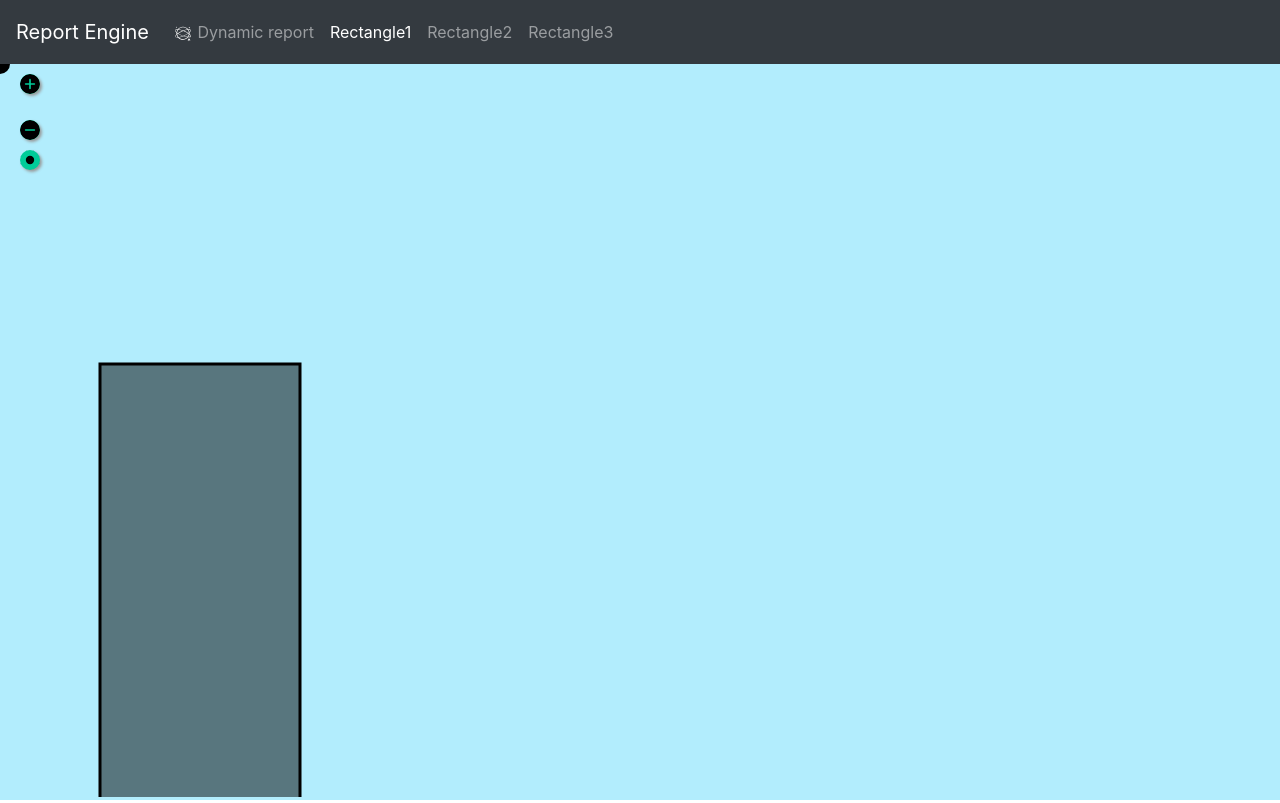
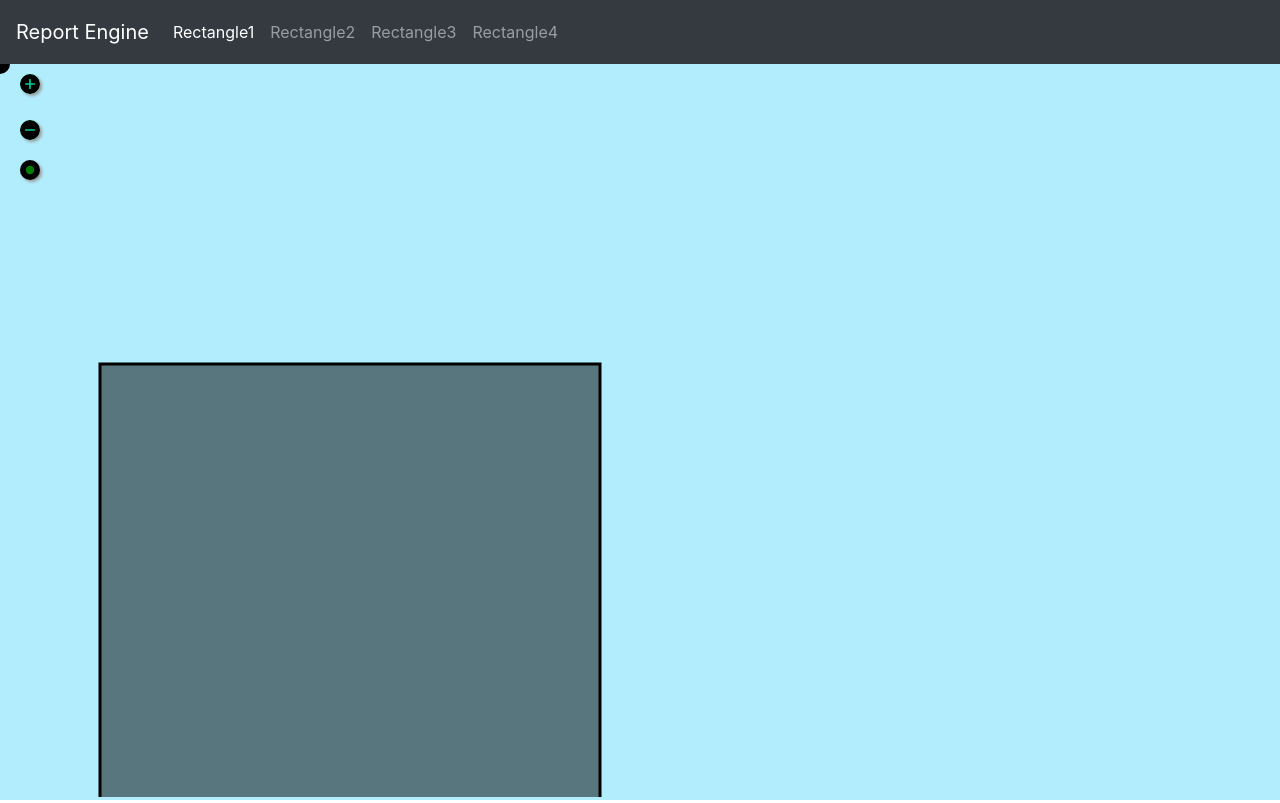
Before and after one commit to rajithabandara/redemo, an Angular app in the folder client/: page /reportengine/Rect1 in a window 1280 px wide. Built offline with nearby package versions, Linux system fonts and the light colour scheme.

Commit message:
minor changes

```diff
--- a/client/src/app/app.component.html
+++ b/client/src/app/app.component.html
@@ -54,18 +54,9 @@
       <li class="nav-item">
         <a
           class="nav-link"
-          [routerLink]="['reportengine', 'dynamic']"
-          routerLinkActive="active"
-        >
-          <img class="navicon" src="../assets/planet.svg" /> Dynamic report</a
-        >
-      </li>
-      <li class="nav-item">
-        <a
-          class="nav-link"
           [routerLink]="['reportengine', 'Rect1']"
           routerLinkActive="active"
-          >Rectangle1</a
+        >Rectangle1</a
         >
       </li>
       <li class="nav-item">
@@ -84,6 +75,14 @@
           >Rectangle3</a
         >
       </li>
+      <li class="nav-item">
+        <a
+          class="nav-link"
+          [routerLink]="['reportengine', 'Rect4']"
+          routerLinkActive="active"
+          >Rectangle4</a
+        >
+      </li>
     </ul>
     <ul class="navbar-nav"></ul>
   </div>
--- a/client/src/app/components/report-engine/report-engine.component.css
+++ b/client/src/app/components/report-engine/report-engine.component.css
@@ -47,10 +47,10 @@
   position: fixed;
   width: 20px;
   height: 20px;
-  top: 140px;
+  top: 150px;
   /* bottom: 40px; */
   /* right: 40px; */
-  background-color: #0c9;
+  background-color:black;
   color: #fff;
   border-radius: 50px;
   text-align: center;
--- a/client/src/app/components/report-engine/report-engine.component.html
+++ b/client/src/app/components/report-engine/report-engine.component.html
@@ -17,7 +17,7 @@
   </div> -->
 
   <div [ngSwitch]="param">
-    <div *ngSwitchCase="'dynamic'">
+    <div *ngSwitchCase="'Rect1'">
       <svg id="svgarea" class="svgfull" xmlns="http://www.w3.org/2000/svg">
         <circle
           [attr.cx]="reportWidth / 2"
@@ -25,19 +25,19 @@
           r="10"
         ></circle>
         <g id="grouparea" [attr.transform]="translateAttribute">
-          <!-- <rect
+          <rect
             x="100"
             y="300"
             width="500"
-            height="100"
+            height="500"
             style="
               fill: rgba(0, 0, 0, 0.5);
               stroke-width: 3;
               stroke: rgb(0, 0, 0);
             "
-          /> -->
+          />
 
-          <circle
+          <!-- <circle
             cx="100"
             cy="100"
             r="20"
@@ -79,7 +79,7 @@
               stroke-width: 3;
               stroke: rgb(0, 0, 0);
             "
-          />
+          /> -->
           <!-- <rect
             x="20"
             y="600"
@@ -117,7 +117,7 @@
         </g>
       </svg>
     </div>
-    <div *ngSwitchCase="'Rect1'">
+    <div *ngSwitchCase="'Rect2'">
       <svg id="svgarea" class="svgfull" xmlns="http://www.w3.org/2000/svg">
         <circle
           [attr.cx]="reportWidth / 2"
@@ -140,7 +140,7 @@
       </svg>
 
     </div>
-    <div *ngSwitchCase="'Rect2'">
+    <div *ngSwitchCase="'Rect3'">
       <svg id="svgarea" class="svgfull" xmlns="http://www.w3.org/2000/svg">
         <circle
           [attr.cx]="reportWidth / 2"
@@ -162,7 +162,7 @@
         </g>
       </svg>
     </div>
-    <div *ngSwitchCase="'Rect3'">
+    <div *ngSwitchCase="'Rect4'">
       <svg id="svgarea" class="svgfull" xmlns="http://www.w3.org/2000/svg">
         <circle
           [attr.cx]="reportWidth / 2"
```
Also changed, not shown: client/src/assets/focus.svg.
